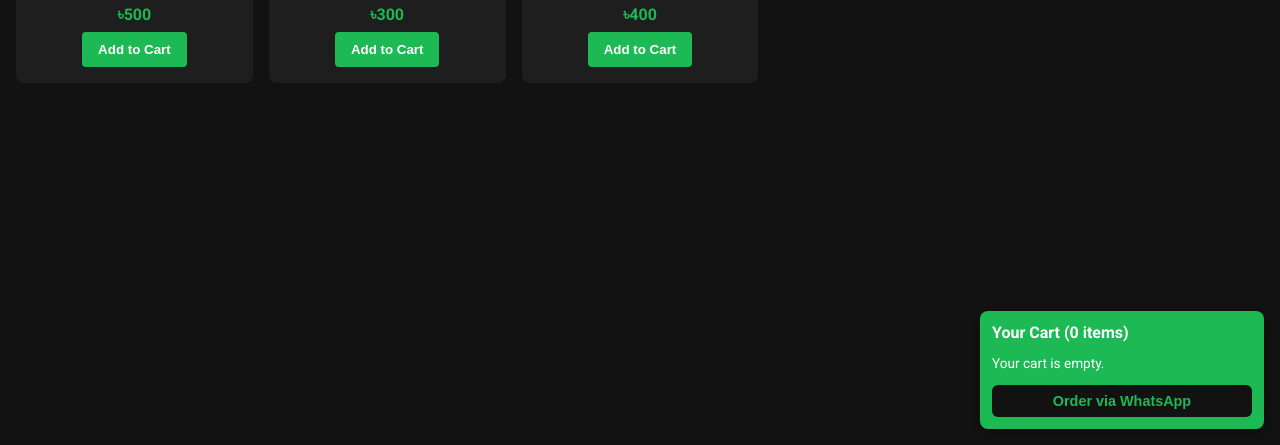
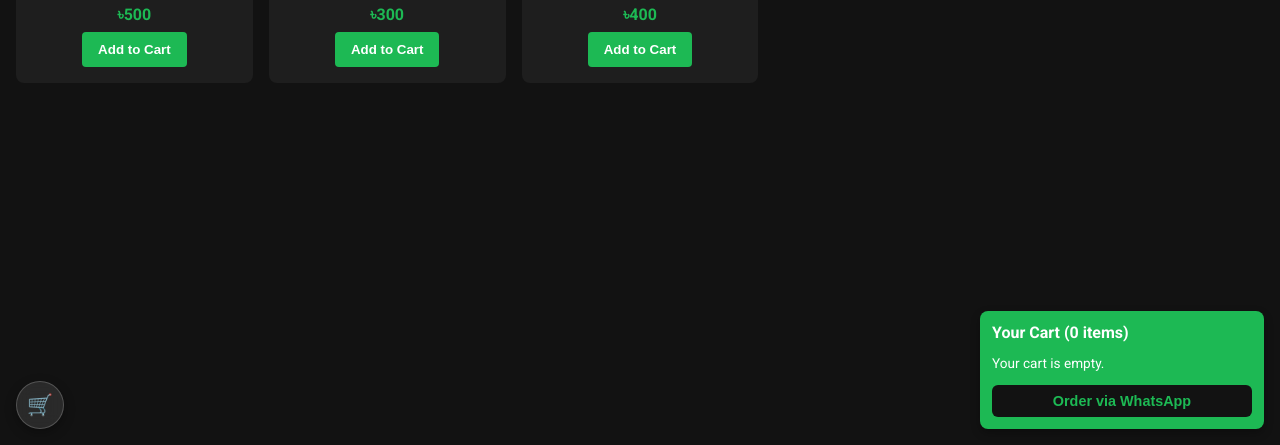
Before and after one commit to borhanauto/borhan-auto-parts, a plain HTML site: page bajaj.html in a window 1280 px wide. Shown: the part 355-800 px from the top of the page. Drawn offline with Linux system fonts and the light colour scheme.

Commit message:
Update bajaj.html

```diff
--- a/bajaj.html
+++ b/bajaj.html
@@ -90,6 +90,22 @@
   </style>
 </head>
 <body>
+<button id="toggle-cart" style="
+  position: fixed;
+  bottom: 16px;
+  left: 16px;
+  z-index: 10001;
+  background: rgba(255,255,255,0.1);
+  color: white;
+  border: 1px solid rgba(255,255,255,0.2);
+  backdrop-filter: blur(8px);
+  border-radius: 50%;
+  width: 48px;
+  height: 48px;
+  font-size: 1.3rem;
+  cursor: pointer;
+  box-shadow: 0 4px 12px rgba(0,0,0,0.3);
+">🛒</button>
   <header>
     <h1>Bajaj Motorcycle Spare Parts</h1>
     <p>Borhan Auto Parts Centre - RN Road, Jessore</p>
```
